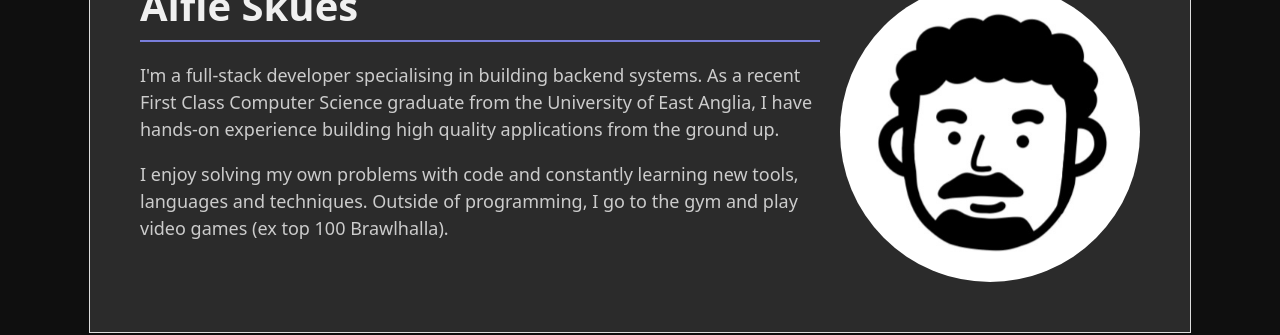
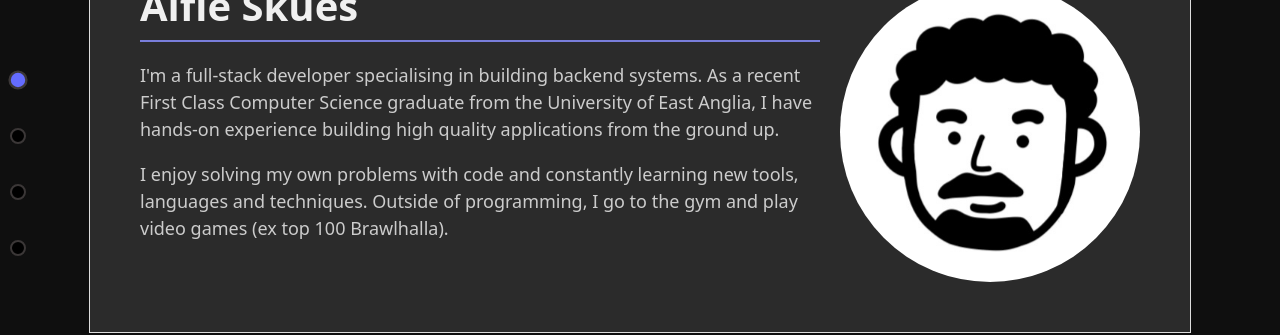
Before and after one commit to Skues/Portfolio, a React (Vite) app in the folder my-react-app/: page / in a window 1280 px wide. Shown: the part 236-571 px from the top of the page. Built offline with nearby package versions, Linux system fonts and the light colour scheme.

Commit message:
Section checkpoints added

```diff
--- a/my-react-app/src/App.css
+++ b/my-react-app/src/App.css
@@ -3,6 +3,32 @@
     margin: 0 auto;
     /* padding: 2rem; */
     align-items: stretch;
+}
+
+.scrollTracker {
+    position: fixed;
+    left: 10px;
+    top: 50%;
+    transform: translateY(-50%);
+    display: flex;
+    flex-direction: column;
+    gap: 40px;
+    z-index: 999;
+}
+
+.scrollCheckpoint {
+    width: 12px;
+    height: 12px;
+    border-radius: 50%;
+    background-color: black;
+    border: 2px solid #3b3737;
+    transition: background 0.3s, transform 0.2s;
+    cursor: pointer;
+}
+
+.scrollCheckpoint.active {
+    background-color: #646cff;
+    transform: scale(1.2);
 }
 
 .connectDiv {
--- a/my-react-app/src/Home.tsx
+++ b/my-react-app/src/Home.tsx
@@ -1,7 +1,7 @@
 import './App.css'
 import "./Navbar.css"
 import Navbar from './Navbar';
-import { useState } from 'react';
+import { useEffect, useState } from 'react';
 
 function Home() {
 
@@ -9,6 +9,7 @@ function Home() {
         <>
             <div>
                 <Navbar />
+                <ScrollTracker />
                 <AboutMe />
                 <ProjectsPreview />
                 <Todos />
@@ -41,7 +42,7 @@ function Home() {
 // }
 function AboutMe() {
     return (
-        <div className='aboutDiv'>
+        <div className='aboutDiv' id='aboutAnchor'>
             <div className='mainSection'>
                 <div className='nameSection'>
                     <h1 className='home'>Alfie Skues</h1>
@@ -215,4 +216,47 @@ function topFunction() {
     document.documentElement.scrollTop = 0;
 }
 
+function ScrollTracker() {
+    const [activeSection, setActiveSection] = useState("aboutAnchor")
+    const sections = ["aboutAnchor", "projectAnchor", "todoAnchor", "connectAnchor"]
+    useEffect(() => {
+        const handleScroll = () => {
+            for (let id of sections) {
+                const el = document.getElementById(id);
+                if (el) {
+                    const rect = el.getBoundingClientRect();
+                    if (rect.top <= window.innerHeight / 2 && rect.bottom >= window.innerHeight / 2) {
+                        setActiveSection(id);
+                        break;
+                    }
+                }
+            }
+        };
+
+        window.addEventListener('scroll', handleScroll);
+        handleScroll();
+
+        return () => window.removeEventListener('scroll', handleScroll);
+    }, []);
+
+    const scrollToSection = (id: string) => {
+        const el = document.getElementById(id);
+        if (el) {
+            el.scrollIntoView({ behavior: 'smooth' });
+        }
+    };
+
+    return (
+        <div className="scrollTracker">
+            {sections.map(id => (
+                <div
+                    key={id}
+                    className={`scrollCheckpoint ${activeSection === id ? 'active' : ''}`}
+                    onClick={() => scrollToSection(id)}
+                />
+            ))}
+        </div>
+    );
+}
+
 export default Home
```
